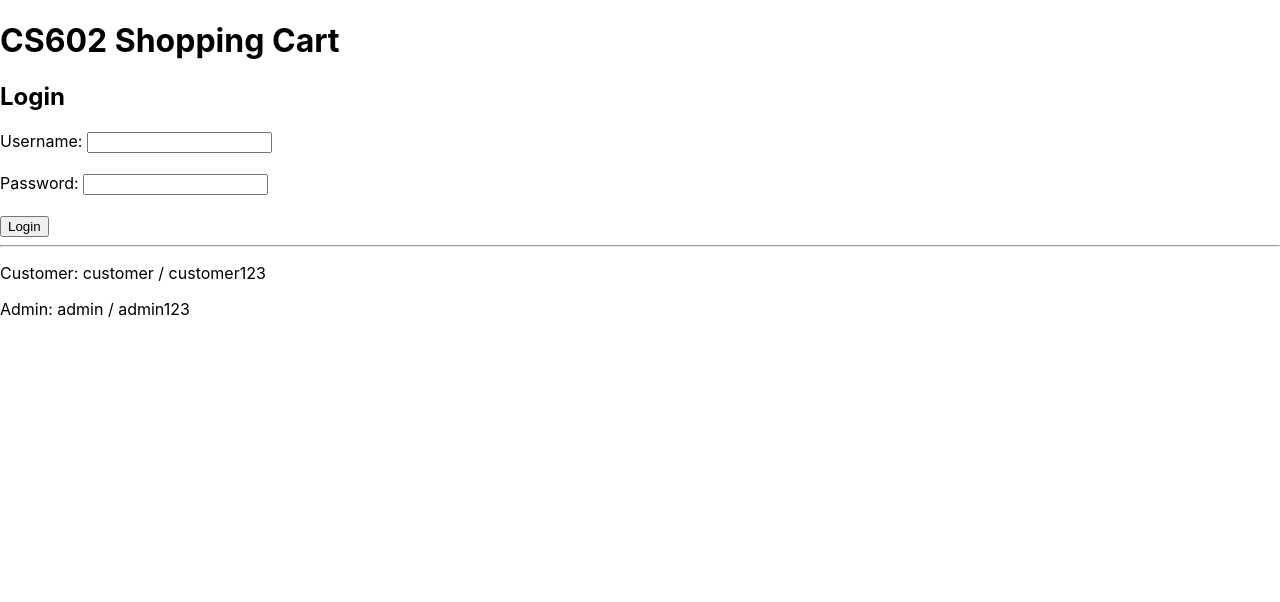
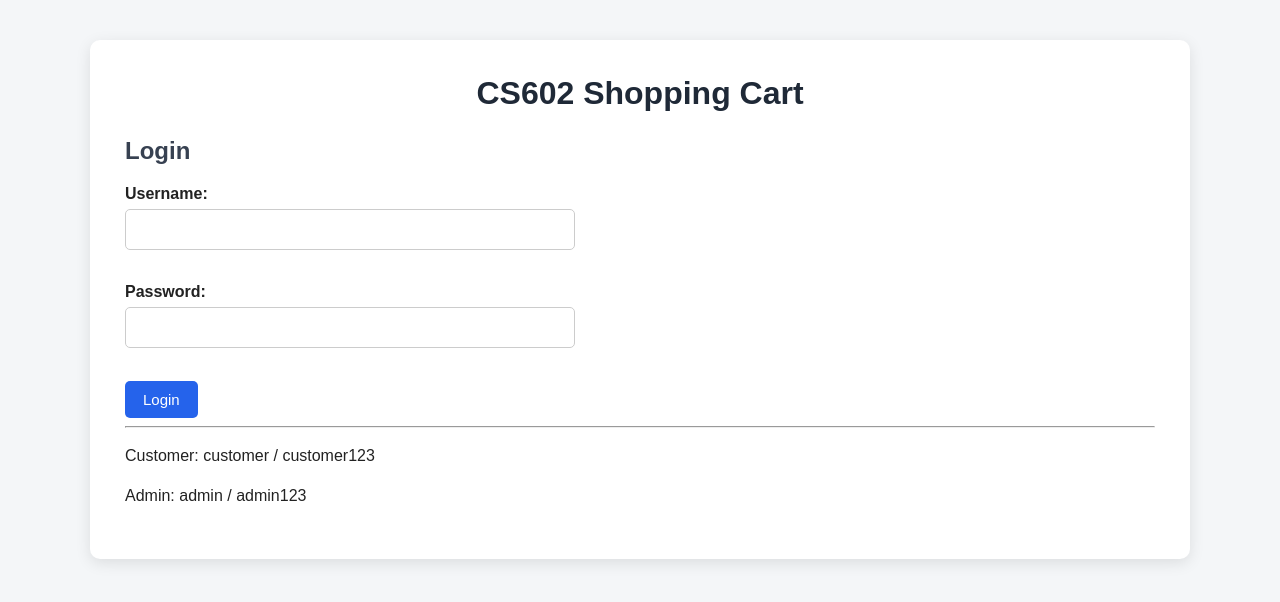
Before and after one commit to PicksN1k/CS602_Project_Johnson_Cole, a React (Create React App) app in the folder 2_React/2_react/: page / in a window 1280 px wide. Shown: the top 602 px of the page. Built offline with nearby package versions, Linux system fonts and the light colour scheme.

Commit message:
modified:   2_React/2_react/src/App.css

```diff
--- a/2_React/2_react/src/App.css
+++ b/2_React/2_react/src/App.css
@@ -1,38 +1,236 @@
-.App {
-  text-align: center;
+/* File: App.css */
+
+* {
+  box-sizing: border-box;
 }
 
-.App-logo {
-  height: 40vmin;
-  pointer-events: none;
+body {
+  margin: 0;
+  font-family: Arial, Helvetica, sans-serif;
+  background: #f4f6f8;
+  color: #222;
 }
 
-@media (prefers-reduced-motion: no-preference) {
-  .App-logo {
-    animation: App-logo-spin infinite 20s linear;
-  }
+.container {
+  width: 90%;
+  max-width: 1100px;
+  margin: 40px auto;
+  background: white;
+  padding: 35px;
+  border-radius: 10px;
+  box-shadow: 0 4px 15px rgba(0, 0, 0, 0.1);
 }
 
-.App-header {
-  background-color: #282c34;
-  min-height: 100vh;
-  display: flex;
-  flex-direction: column;
-  align-items: center;
-  justify-content: center;
-  font-size: calc(10px + 2vmin);
-  color: white;
+h1 {
+  margin-top: 0;
+  text-align: center;
+  color: #1f2937;
 }
 
-.App-link {
-  color: #61dafb;
+h2 {
+  color: #374151;
+  margin-top: 25px;
 }
 
-@keyframes App-logo-spin {
-  from {
-    transform: rotate(0deg);
+h3 {
+  color: #374151;
+}
+
+p {
+  line-height: 1.5;
+}
+
+
+/* Forms */
+
+form {
+  max-width: 450px;
+  margin-top: 20px;
+}
+
+label {
+  display: block;
+  font-weight: bold;
+  margin-bottom: 6px;
+}
+
+input,
+select {
+  width: 100%;
+  padding: 11px;
+  margin-bottom: 15px;
+  border: 1px solid #ccc;
+  border-radius: 5px;
+  font-size: 15px;
+}
+
+input:focus,
+select:focus {
+  outline: none;
+  border-color: #2563eb;
+}
+
+
+/* Buttons */
+
+button {
+  background: #2563eb;
+  color: white;
+  border: none;
+  padding: 10px 18px;
+  border-radius: 5px;
+  font-size: 15px;
+  cursor: pointer;
+}
+
+button:hover {
+  background: #1d4ed8;
+}
+
+button:disabled {
+  background: #9ca3af;
+  cursor: not-allowed;
+}
+
+
+/* Login */
+
+.login-container {
+  max-width: 450px;
+  margin: 40px auto;
+}
+
+.login-container form {
+  max-width: 100%;
+}
+
+.login-info {
+  margin-top: 30px;
+  padding: 15px;
+  background: #f3f4f6;
+  border-radius: 6px;
+}
+
+
+/* User Header */
+
+.user-info {
+  display: flex;
+  justify-content: space-between;
+  align-items: center;
+  background: #f3f4f6;
+  padding: 15px 20px;
+  border-radius: 7px;
+  margin-bottom: 25px;
+}
+
+.user-info p {
+  margin: 0;
+}
+
+
+/* Product Cards */
+
+.product-grid {
+  display: grid;
+  grid-template-columns: repeat(
+    auto-fit,
+    minmax(240px, 1fr)
+  );
+  gap: 20px;
+  margin-top: 20px;
+}
+
+.product-card {
+  border: 1px solid #ddd;
+  padding: 20px;
+  border-radius: 8px;
+  background: white;
+}
+
+.product-card h3 {
+  margin-top: 0;
+}
+
+.product-card .price {
+  font-size: 20px;
+  font-weight: bold;
+  color: #166534;
+}
+
+.product-card .stock {
+  color: #555;
+}
+
+
+/* Tables */
+
+table {
+  width: 100%;
+  border-collapse: collapse;
+  margin-top: 20px;
+}
+
+th,
+td {
+  text-align: left;
+  padding: 12px;
+  border-bottom: 1px solid #ddd;
+}
+
+th {
+  background: #f3f4f6;
+}
+
+tr:hover {
+  background: #f9fafb;
+}
+
+
+/* Sections */
+
+.section {
+  margin-top: 30px;
+  padding-top: 20px;
+  border-top: 1px solid #ddd;
+}
+
+
+/* Messages */
+
+.error {
+  background: #fee2e2;
+  color: #991b1b;
+  padding: 10px;
+  border-radius: 5px;
+  margin-top: 15px;
+}
+
+.success {
+  background: #dcfce7;
+  color: #166534;
+  padding: 10px;
+  border-radius: 5px;
+  margin-top: 15px;
+}
+
+
+/* Responsive */
+
+@media (max-width: 700px) {
+
+  .container {
+    width: 95%;
+    padding: 20px;
+    margin: 15px auto;
   }
-  to {
-    transform: rotate(360deg);
+
+  .user-info {
+    display: block;
   }
+
+  .user-info button {
+    margin-top: 10px;
+  }
+
 }
```
